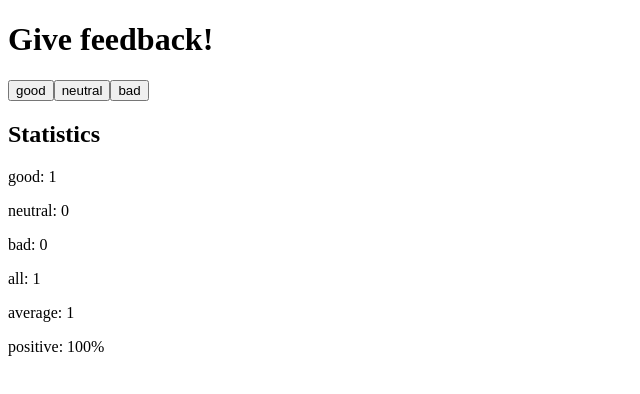
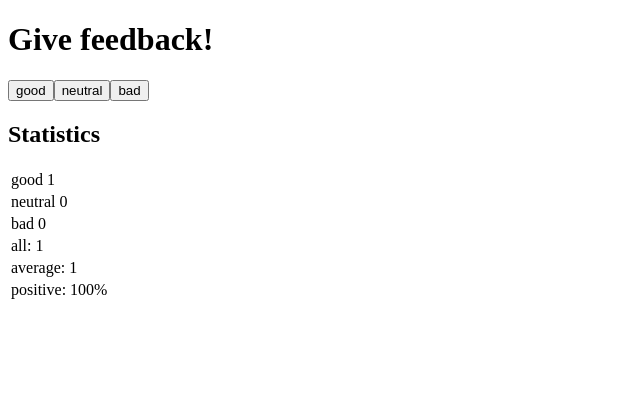
Before and after one commit to valentttino/bootcamp-fullstack, a React (Vite) app in the folder part1/unicafe/: page / in a window 1280 px wide. Both pictures are taken after a click on the button "good". Shown: the top 394 px of the page, without its empty margins (0-640 px from the left). Built offline with nearby package versions, Linux system fonts and the light colour scheme.

Commit message:
ex 1.11 done

```diff
--- a/part1/unicafe/src/App.jsx
+++ b/part1/unicafe/src/App.jsx
@@ -10,17 +10,17 @@ const Btn = (props) =>{
 
 const StatisticLine = (props) => {
   return(
-    <p>
-      {props.text}: {props.value}
-    </p>
+    <td>
+      {props.text} {props.value}
+    </td>
   )
 }
 
 const TotalComents = (props) =>{
   return(
-    <p>
+    <td>
       all: {props.ac}
-    </p>
+    </td>
   )
 }
 
@@ -28,17 +28,17 @@ const AvgComments = (props) =>{
   const b = props.bad * (-1)
   console.log('bad number * -1:', b)
   return(
-    <p>
+    <td>
       average: {(props.g + b)/props.a}
-    </p>
+    </td>
   )
 }
 
 const PositiveComments = (props) =>{
   return(
-    <p>
+    <td>
       positive: {(props.g*100)/props.a}%
-    </p>
+    </td>
   )
 }
 
@@ -49,15 +49,28 @@ const AllStatistics = (props) =>{
   const ac = props.allComents
 
   return(
-    <>
+    <table>
+      <tbody>
+        <tr>
           <StatisticLine text={"good"} value={g} />
+        </tr>
+        <tr>
           <StatisticLine text={"neutral"} value={n} />
+        </tr>
+        <tr>
           <StatisticLine text={"bad"} value={b} />
-
+        </tr>
+        <tr>
           <TotalComents ac={ac} />
+        </tr>
+        <tr>
           <AvgComments bad={b} a={ac} g={g} />
+        </tr>
+        <tr>
           <PositiveComments g={g} a={ac} />
-      </>
+        </tr>
+      </tbody>
+    </table>
   )
 }
 
```
Lines whose indentation alone changed are shown as unchanged.
